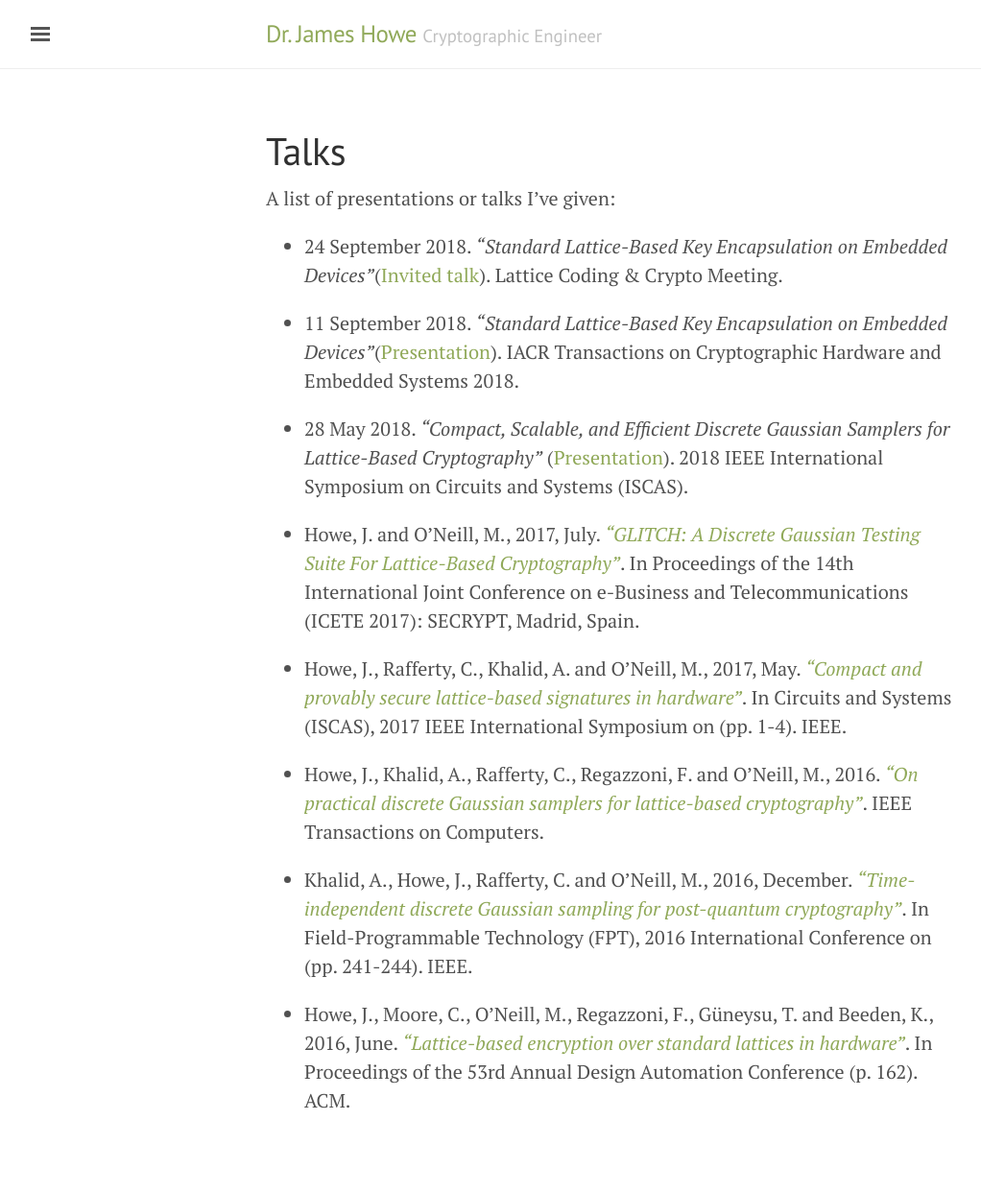
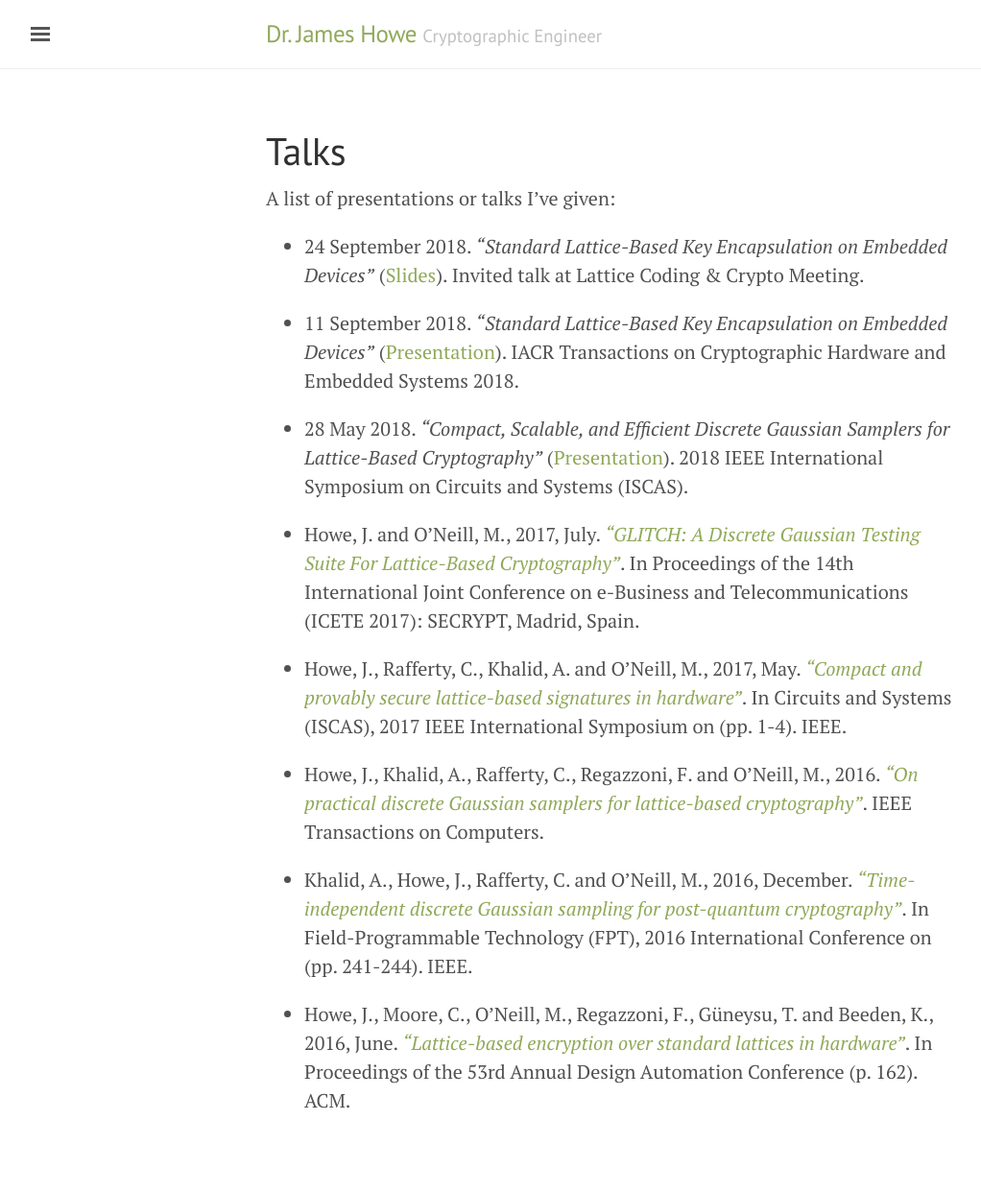
Before and after one commit to jameshoweee/jameshoweee.github.io, a Jekyll site: the page built from talks.md, in a window 1280 px wide. Shown: the whole page at 96% size, without its empty margins (3-1025 px from the left). Built offline with Jekyll 4.4.1, drawn with Linux system fonts in a browser that asks for light colours.

Commit message:
Update talks.md

```diff
--- a/talks.md
+++ b/talks.md
@@ -6,9 +6,9 @@ permalink: /talks/
 
 A list of presentations or talks I've given:
 
-* 24 September 2018. *"Standard Lattice-Based Key Encapsulation on Embedded Devices"*([Invited talk]()). Lattice Coding & Crypto Meeting.
+* 24 September 2018. *"Standard Lattice-Based Key Encapsulation on Embedded Devices"* ([Slides]()). Invited talk at Lattice Coding & Crypto Meeting.
 
-*	11 September 2018. *"Standard Lattice-Based Key Encapsulation on Embedded Devices"*([Presentation]()). IACR Transactions on Cryptographic Hardware and Embedded Systems 2018.
+*	11 September 2018. *"Standard Lattice-Based Key Encapsulation on Embedded Devices"* ([Presentation]()). IACR Transactions on Cryptographic Hardware and Embedded Systems 2018.
 
 *	28 May 2018. *"Compact, Scalable, and Efficient Discrete Gaussian Samplers for Lattice-Based Cryptography"* ([Presentation](https://player.vimeo.com/video/272220291)). 2018 IEEE International Symposium on Circuits and Systems (ISCAS).
 
```
